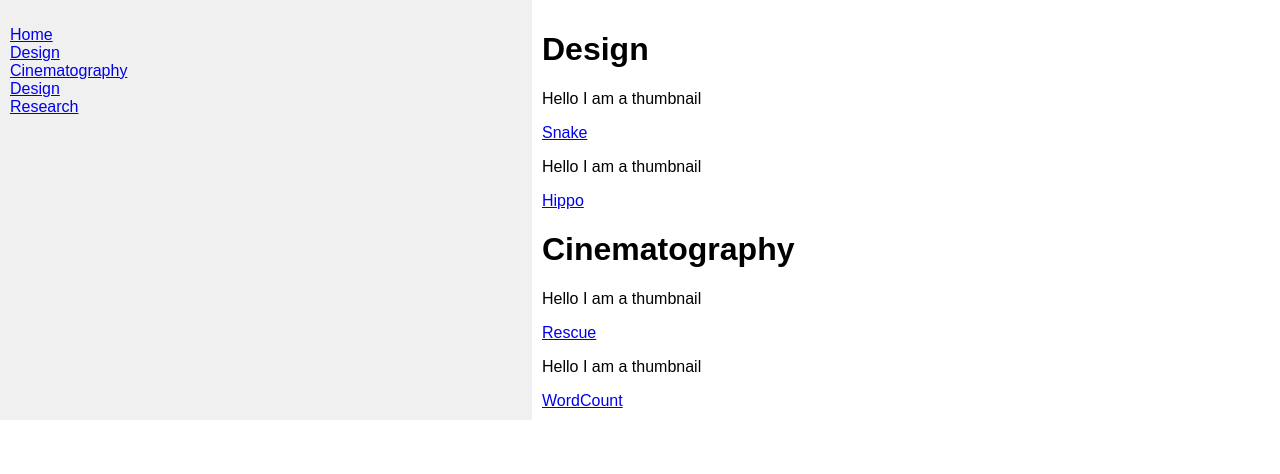
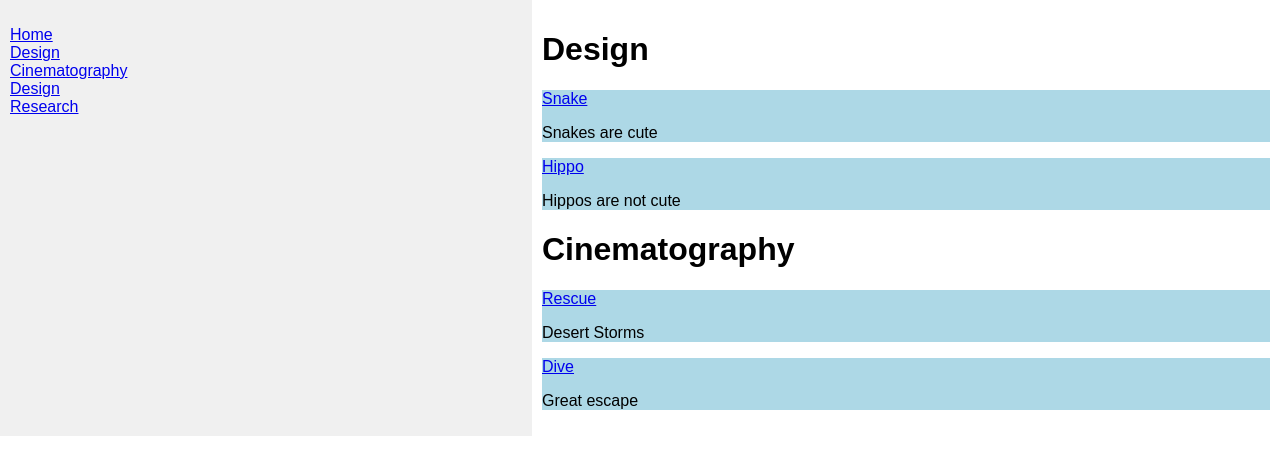
Before and after one commit to kohterai/portfolio-website, a React (Create React App) app: page / in a window 1280 px wide. Shown: the top 474 px of the page. Built offline with nearby package versions, Linux system fonts and the light colour scheme.

Commit message:
Loading is more automated. Thumbnails have more information

```diff
--- a/src/ProjectList.js
+++ b/src/ProjectList.js
@@ -1,9 +1,19 @@
 const projectList = [
   { type: "Design",
-    projects: ["Snake", "Hippo"]
+    projects: [{  title: "Snake",
+                  caption: "Snakes are cute"
+                },
+                { title: "Hippo",
+                  caption: "Hippos are not cute"
+                }]
   },
   { type: "Cinematography",
-    projects: ["Rescue", "WordCount"]
+    projects: [{  title: "Rescue",
+                  caption: "Desert Storms"
+                },
+                { title: "Dive",
+                  caption: "Great escape"
+                }]
   }
 ]
 
--- a/src/Thumbnail.js
+++ b/src/Thumbnail.js
@@ -9,9 +9,9 @@ import {
 class Thumbnail extends Component {
   render() {
     return (
-			<div>
-				<p>Hello I am a thumbnail</p>
+      <div style={{ backgroundColor: 'lightblue' }}>
         <Link to={`/projects/${this.props.title}`}>{this.props.title}</Link>
+        <p>{this.props.caption}</p>
       </div>
     )
   }
--- a/src/ThumbnailCatalog.js
+++ b/src/ThumbnailCatalog.js
@@ -17,7 +17,7 @@ class ThumbnailCatalog extends Component {
           <div>
             <h1>{projectList.type}</h1>
             {projectList.projects.map((project, index) => (
-                <Thumbnail title={project} />
+                <Thumbnail title={project.title} caption={project.caption} />
             ))}
           </div>
         ))}
```
Lines whose indentation alone changed are shown as unchanged.
